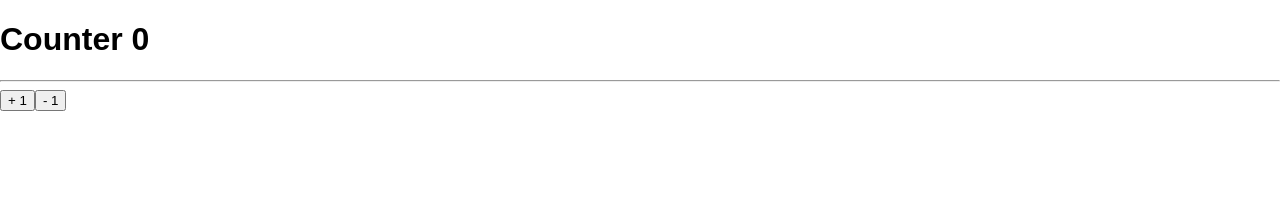
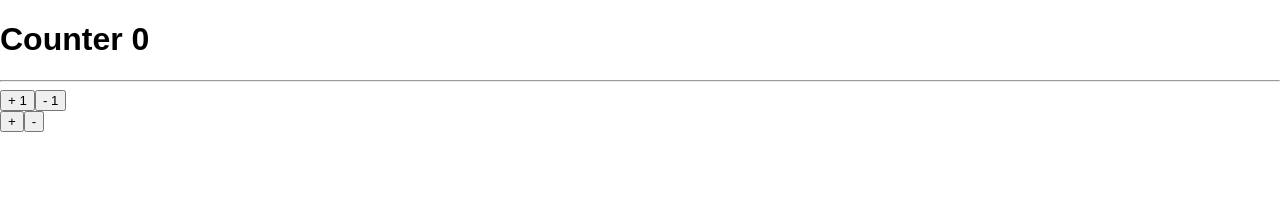
Before and after one commit to Arhell/javascript, a React app in the folder react/practice/l5/: page / in a window 1280 px wide. Shown: the top 201 px of the page. Built offline with nearby package versions, Linux system fonts and the light colour scheme.

Commit message:
passing params

```diff
--- a/react/practice/l5/src/App.js
+++ b/react/practice/l5/src/App.js
@@ -15,6 +15,11 @@ class App extends Component {
           <button onClick={this.props.onAdd}>+ 1</button>
           <button onClick={this.props.onSub}>- 1</button>
         </div>
+
+        <div className="Actions">
+          <button onClick={() => this.props.onAddNumber(15)}>+</button>
+          <button onClick={() => this.props.onAddNumber(-18)}>-</button>
+        </div>
       </div>
     )
   }
@@ -29,7 +34,8 @@ function mapStateProps(state) {
 function mapDispatchToProps(dispatch) {
   return {
     onAdd: () => dispatch({type: 'ADD'}),
-    onSub: () => dispatch({type: 'SUB'})
+    onSub: () => dispatch({type: 'SUB'}),
+    onAddNumber: number => dispatch({type: 'ADD_NUMBER', payload: number})
   }
 }
 
--- a/react/practice/l5/src/redux/rootReducer.js
+++ b/react/practice/l5/src/redux/rootReducer.js
@@ -13,7 +13,11 @@ export default function rootReducer(state = initialState, action) {
       return {
         counter: state.counter - 1
       }
+    case 'ADD_NUMBER':
+      return {
+        counter: state.counter + action.payload
+      }
+    default:
+      return state
   }
-
-  return state
 }
```
